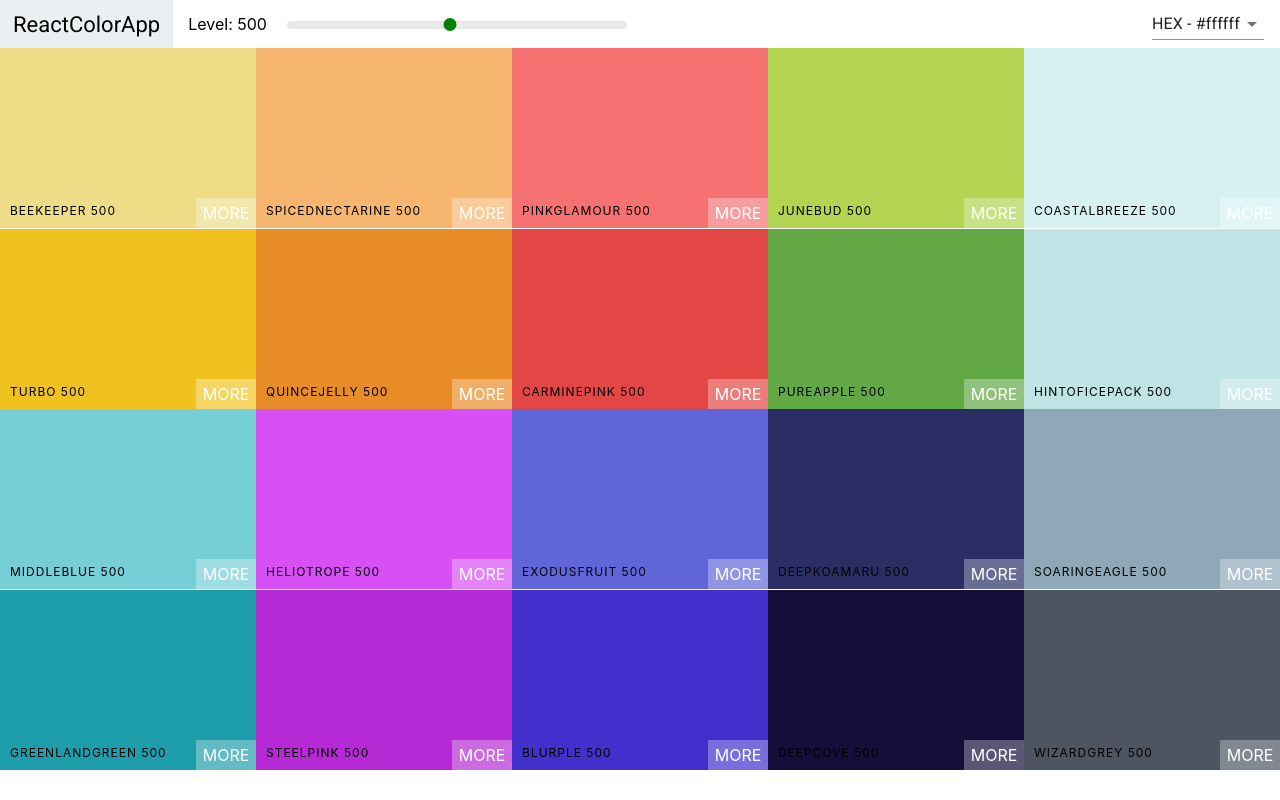
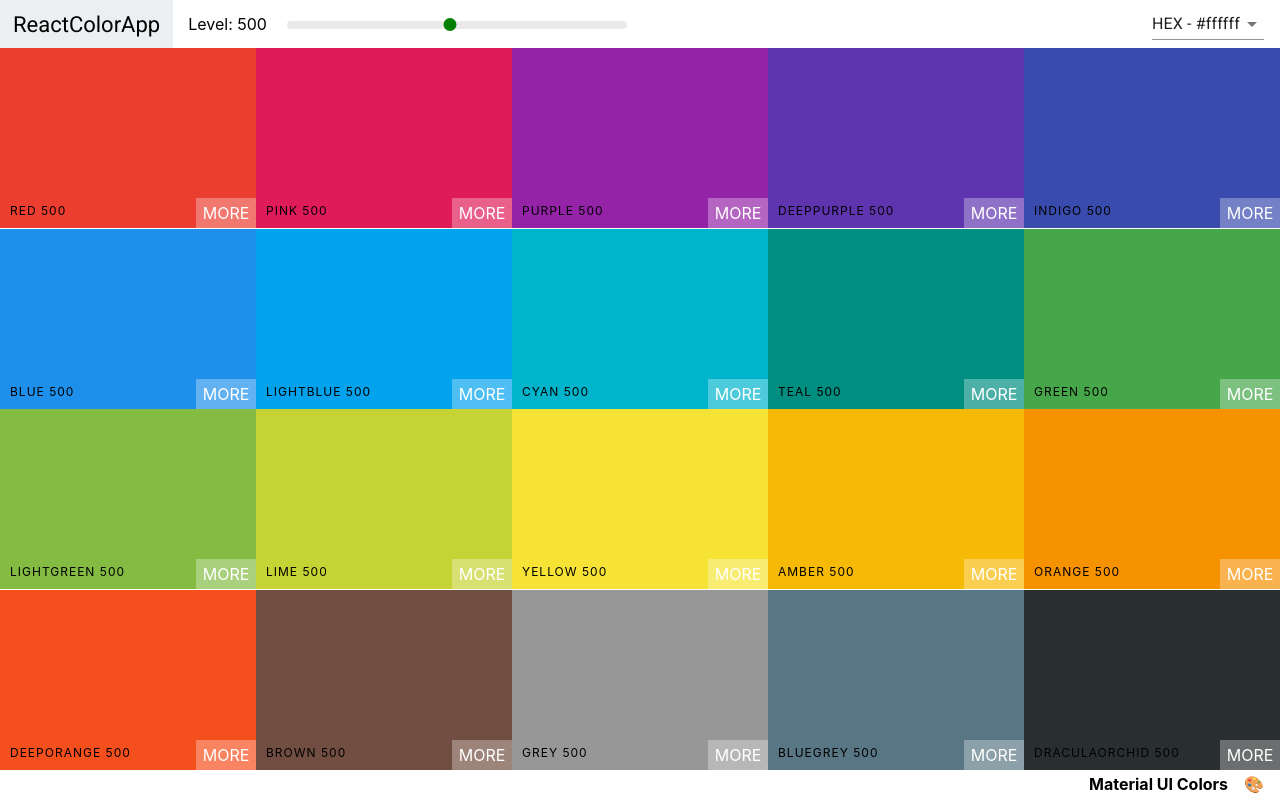
Before and after one commit to adilbim/color-app, a React (Create React App) app: page / in a window 1280 px wide. Built offline with nearby package versions, Linux system fonts and the light colour scheme.

Commit message:
add palette footer

```diff
--- a/src/App.js
+++ b/src/App.js
@@ -5,10 +5,10 @@
 
 
 function App() {
-  console.log(generatePalette(seedColors[4]));
+  console.log(generatePalette(seedColors[0]));
   return (
     <div className="App">
-      <Palette Palette={generatePalette(seedColors[4])} />
+      <Palette Palette={generatePalette(seedColors[0])} />
     </div>
   );
 }
--- a/src/Palette.css
+++ b/src/Palette.css
@@ -5,3 +5,16 @@
 .Palette-colors {
     height: 90%;
 }
+
+.palette-footer {
+    display: flex;
+    justify-content: flex-end;
+    align-items: center;
+    height: 4vh;
+    font-weight: bold;
+    background-color: white;
+}
+
+.emoji{
+   margin: 0 1rem;
+}
--- a/src/Palette.js
+++ b/src/Palette.js
@@ -22,18 +22,20 @@
 
     render(){
         const {format, level} = this.state;
-        const ColorBoxs = this.props.Palette.colors[level].map(color => (<ColorBox name={color.name} color={color[format]} />))
+        const ColorBoxs = this.props.Palette.colors[level].map(color => (<ColorBox name={color.name} color={color[format]} key={color.id} />))
         return(
             <div className="Palette">
                 <Navbar level={level}
                         changeLevel={this.changeLevel}
                         changeFormat={this.changeFormat}
                 />
-                {/* {here goes the nav bar} */}
                 <div className="Palette-colors">
                     {ColorBoxs}
                 </div>
-                {/* {here goes the footer} */}
+                <footer className="palette-footer">
+                    <span>{this.props.Palette.paletteName}</span>
+                    <span className="emoji">{this.props.Palette.emoji}</span>
+                </footer>
             </div>
         );
     }
--- a/src/seedColors.js
+++ b/src/seedColors.js
@@ -22,7 +22,8 @@
         { name: "deeporange", color: "#FF5722" },
         { name: "brown", color: "#795548" },
         { name: "grey", color: "#9E9E9E" },
-        { name: "bluegrey", color: "#607D8B" }
+        { name: "bluegrey", color: "#607D8B" },
+        { name: "DraculaOrchid", color: "#2d3436" }
       ]
     },
     {
```
